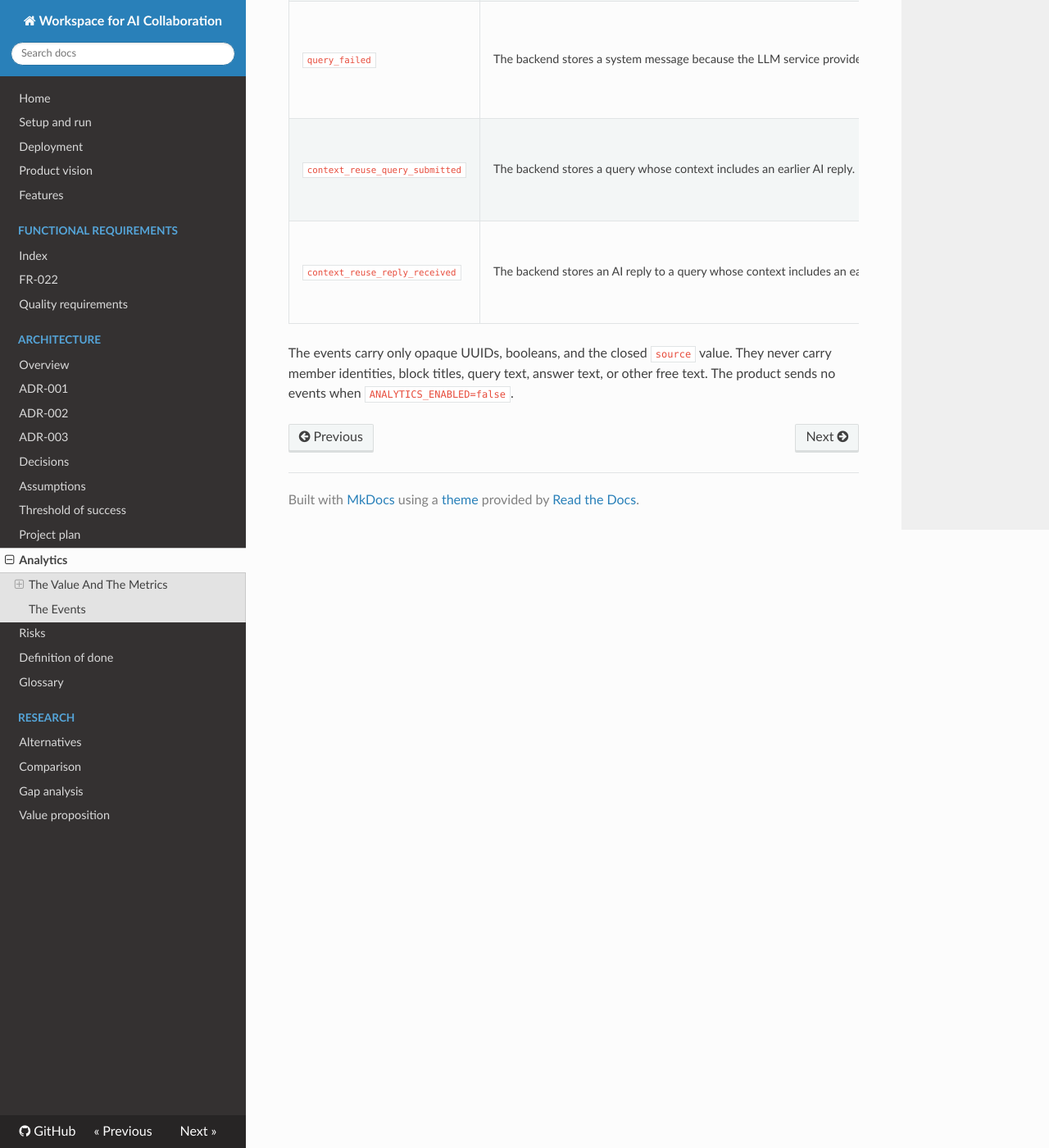
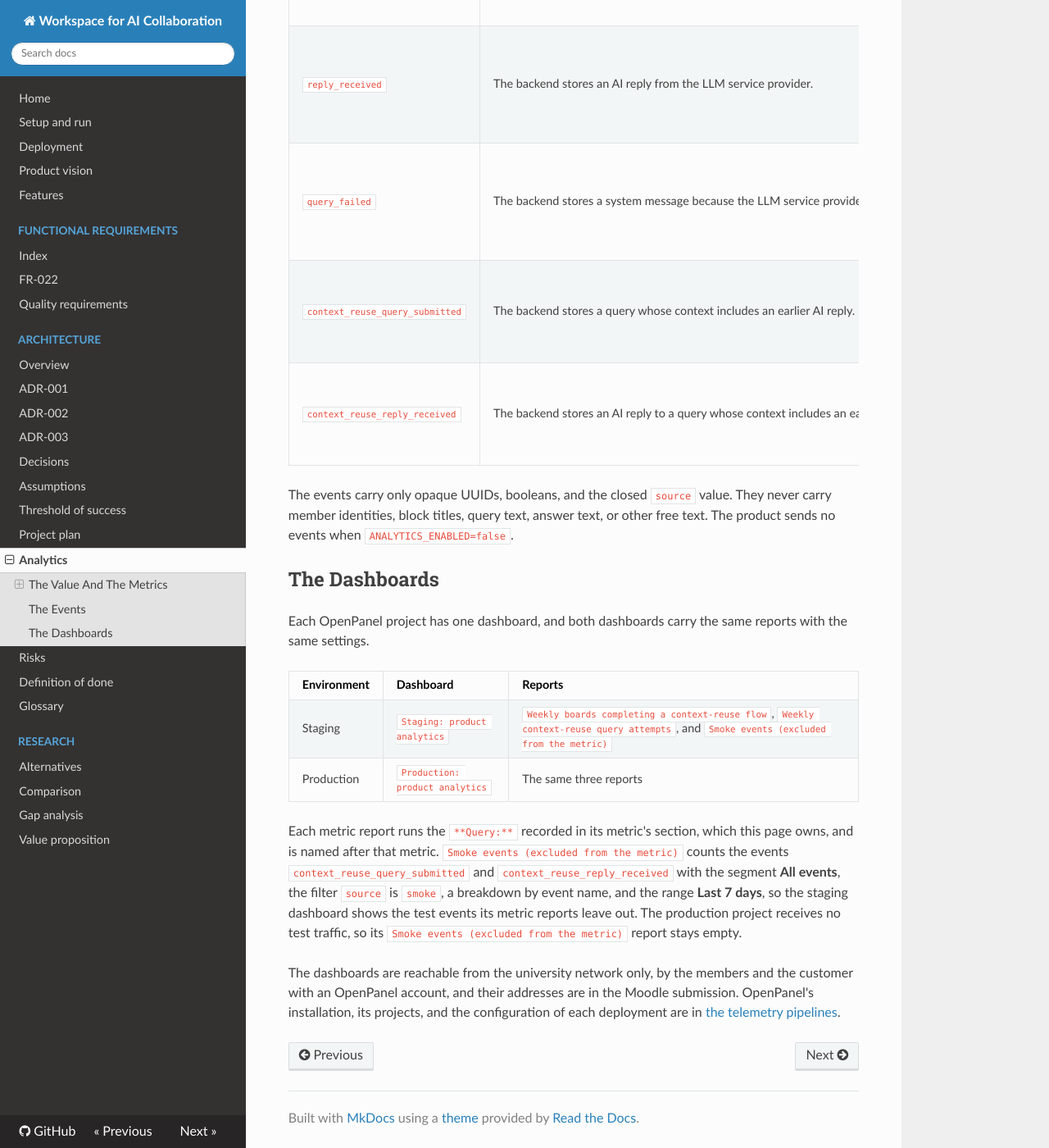
Before and after one commit to WellMadeTeam/workspace-ai-03, an MkDocs documentation site: the page built from docs/analytics.md, in a window 1280 px wide and 1400 px high, scrolled down 3505 px. Shown: the whole window at 82% size. Built offline with MkDocs 1.6.1, drawn with Linux system fonts in a browser that asks for light colours; nearby versions of some CDN libraries; some of the changed text lies outside the part shown.

Commit message:
chore: add groups to events

```diff
--- a/docs/analytics.md
+++ b/docs/analytics.md
@@ -47,6 +47,7 @@
 **Source:** [`context_reuse_query_submitted`](#the-events) and [`context_reuse_reply_received`](#the-events), correlated by `query_id` and grouped by the opaque `board_id`.
 
 **Query:** Count distinct `board_id` values from `context_reuse_reply_received` in the last seven days, where `source != 'smoke'`.
+In OpenPanel, the report counts the event `context_reuse_reply_received` with the segment **Unique groups**, the filter `source` is not `smoke`, the range **Last 7 days**, and the chart type **Metric**, because each event's group is its `board_id`.
 This metric is computed by the query, not counted by hand.
 
 ### Context-reuse query failure rate
@@ -64,6 +65,7 @@
 **Source:** [`context_reuse_query_submitted`](#the-events), grouped by the opaque `board_id`.
 
 **Query:** Count distinct `board_id` values from `context_reuse_query_submitted` in the last seven days, where `source != 'smoke'`.
+In OpenPanel, the report counts the event `context_reuse_query_submitted` with the segment **Unique groups**, the filter `source` is not `smoke`, the range **Last 7 days**, and the chart type **Metric**.
 
 ### Weekly core-task query attempts
 
@@ -86,6 +88,7 @@
 Every event is named `object_action` in snake case.
 Every event carries `source`, which is one of `web`, `usability-test`, or `smoke`; `smoke` marks the team's own pipeline check.
 The backend sends events to the OpenPanel project configured for its environment.
+An event with a `board_id` is sent with that `board_id` as its OpenPanel group, because OpenPanel counts distinct groups but not distinct values of a property, so a count of distinct boards is the segment **Unique groups**.
 
 | Event | Fires when | Fields | Collected at |
 | --- | --- | --- | --- |
@@ -101,3 +104,19 @@
 The events carry only opaque UUIDs, booleans, and the closed `source` value.
 They never carry member identities, block titles, query text, answer text, or other free text.
 The product sends no events when `ANALYTICS_ENABLED=false`.
+
+## The Dashboards
+
+Each OpenPanel project has one dashboard, and both dashboards carry the same reports with the same settings.
+
+| Environment | Dashboard | Reports |
+| ----------- | --------- | ------- |
+| Staging | `Staging: product analytics` | `Weekly boards completing a context-reuse flow`, `Weekly context-reuse query attempts`, and `Smoke events (excluded from the metric)` |
+| Production | `Production: product analytics` | The same three reports |
+
+Each metric report runs the `**Query:**` recorded in its metric's section, which this page owns, and is named after that metric.
+`Smoke events (excluded from the metric)` counts the events `context_reuse_query_submitted` and `context_reuse_reply_received` with the segment **All events**, the filter `source` is `smoke`, a breakdown by event name, and the range **Last 7 days**, so the staging dashboard shows the test events its metric reports leave out.
+The production project receives no test traffic, so its `Smoke events (excluded from the metric)` report stays empty.
+
+The dashboards are reachable from the university network only, by the members and the customer with an OpenPanel account, and their addresses are in the Moodle submission.
+OpenPanel's installation, its projects, and the configuration of each deployment are in [the telemetry pipelines](deployment.md#the-telemetry-pipelines).
```
Also changed, not shown: 2 other files.
